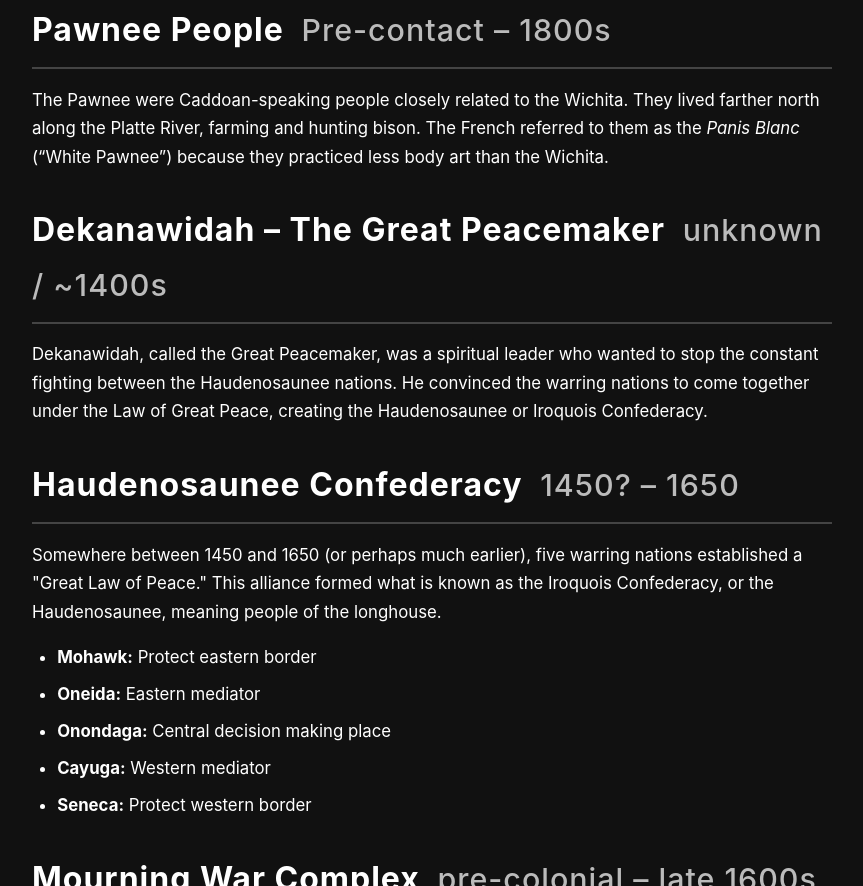
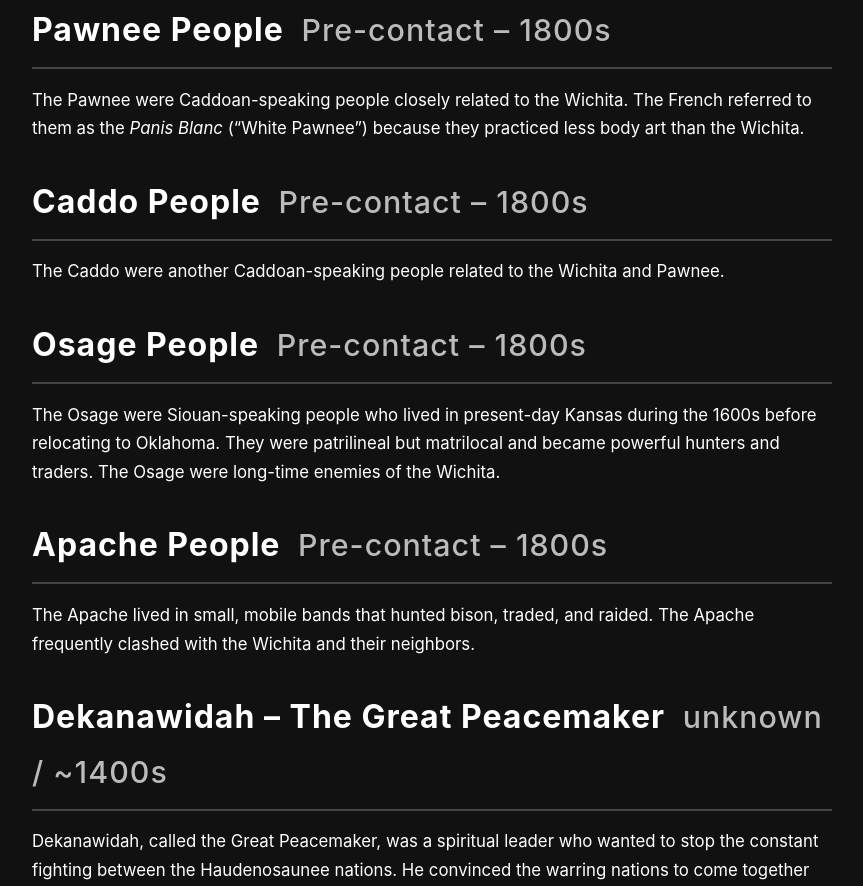
Before and after one commit to GusTheMonkey/NativeAmericanHistory, a plain HTML site: page index.html in a window 1280 px wide. Shown: the part 2262-3148 px from the top of the page, without its empty margins (208-1071 px from the left). Drawn offline with Linux system fonts and the light colour scheme.

Commit message:
Add historical sections for Caddo, Osage, and Apache
Added sections for Caddo, Osage, and Apache peoples with historical context.

```diff
--- a/index.html
+++ b/index.html
@@ -132,7 +132,28 @@
 <section>
     <h1>Pawnee People <span class="date">Pre-contact – 1800s</span></h1>
     <p>
-        The Pawnee were Caddoan-speaking people closely related to the Wichita. They lived farther north along the Platte River, farming and hunting bison. The French referred to them as the <i>Panis Blanc</i> (“White Pawnee”) because they practiced less body art than the Wichita.
+        The Pawnee were Caddoan-speaking people closely related to the Wichita. The French referred to them as the <i>Panis Blanc</i> (“White Pawnee”) because they practiced less body art than the Wichita.
+    </p>
+</section>
+
+<section>
+    <h1>Caddo People <span class="date">Pre-contact – 1800s</span></h1>
+    <p>
+        The Caddo were another Caddoan-speaking people related to the Wichita and Pawnee.
+    </p>
+</section>
+
+<section>
+    <h1>Osage People <span class="date">Pre-contact – 1800s</span></h1>
+    <p>
+        The Osage were Siouan-speaking people who lived in present-day Kansas during the 1600s before relocating to Oklahoma. They were patrilineal but matrilocal and became powerful hunters and traders. The Osage were long-time enemies of the Wichita.
+    </p>
+</section>
+
+<section>
+    <h1>Apache People <span class="date">Pre-contact – 1800s</span></h1>
+    <p>
+        The Apache lived in small, mobile bands that hunted bison, traded, and raided. The Apache frequently clashed with the Wichita and their neighbors.
     </p>
 </section>
 
```
